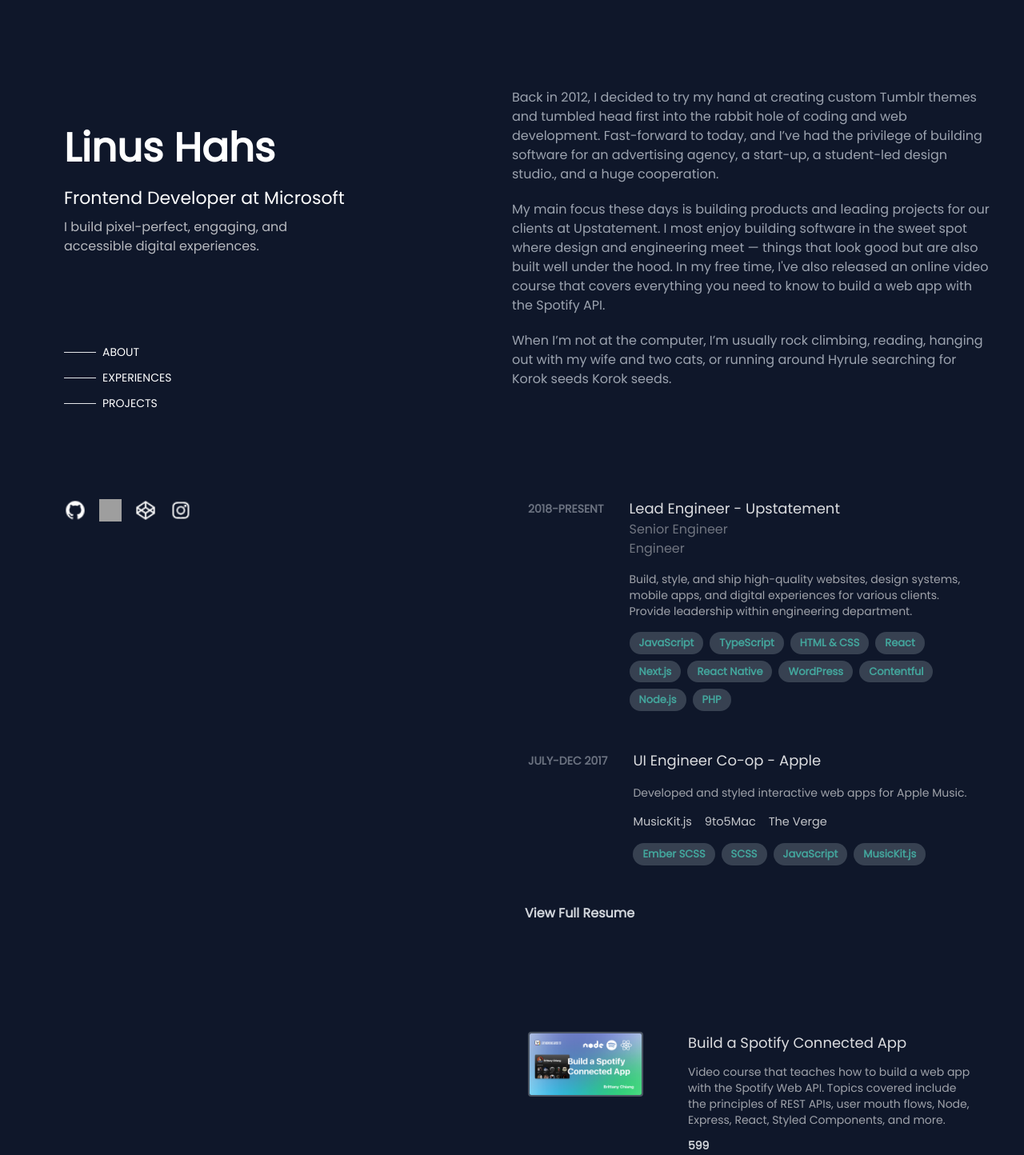
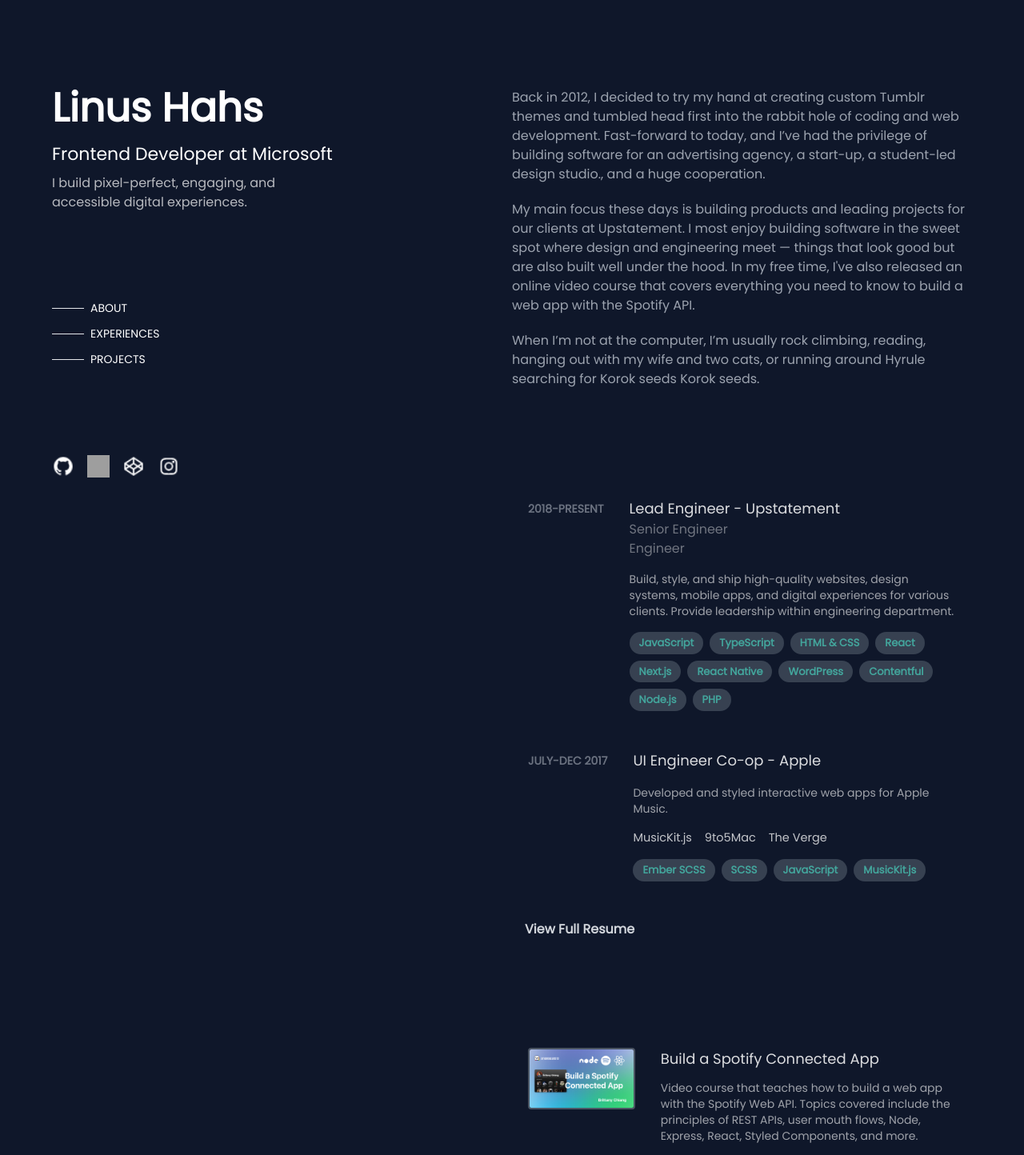
Before and after one commit to linushahs/linushahs.github.io, a React (Vite) app: page / in a window 1280 px wide. Shown: the top 1444 px of the page at 80% size. Built offline with nearby package versions, Linux system fonts and the light colour scheme; grey boxes are pictures that could not be loaded.

Commit message:
Changed projects hover state

```diff
--- a/index.html
+++ b/index.html
@@ -4,7 +4,7 @@
     <meta charset="UTF-8" />
     <link rel="icon" type="image/svg+xml" href="/vite.svg" />
     <meta name="viewport" content="width=device-width, initial-scale=1.0" />
-    <title>Vite + React + TS</title>
+    <title>Linus Hahs</title>
     <link
       href="https://unpkg.com/boxicons@2.1.4/css/boxicons.min.css"
       rel="stylesheet"
--- a/package.json
+++ b/package.json
@@ -11,7 +11,8 @@
   },
   "dependencies": {
     "react": "^18.2.0",
-    "react-dom": "^18.2.0"
+    "react-dom": "^18.2.0",
+    "tailwind-merge": "^2.2.1"
   },
   "devDependencies": {
     "@types/react": "^18.2.55",
--- a/src/App.tsx
+++ b/src/App.tsx
@@ -1,12 +1,12 @@
 import "./App.css";
-import ExperienceCard from "./Components/ExperienceCard";
-import About from "./Components/About";
-import Profile from "./Components/Profile";
-import Projects from "./Components/Projects";
+import ExperienceCard from "./components/ExperienceCard";
+import About from "./components/About";
+import Profile from "./components/Profile";
+import Projects from "./components/Projects";
 
 function App() {
   return (
-    <div className="container h-screen flex basis-[50%]">
+    <div className="container flex pt-[110px]">
       <div className="w-full">
         <Profile />
       </div>
--- a/src/Components/About.tsx
+++ b/src/Components/About.tsx
@@ -1,6 +1,6 @@
 function About() {
   return (
-    <div id="about" className="h-full flex justify-center pt-[110px]">
+    <div id="about" className="h-full flex justify-center">
       <div className="text-gray-400 flex flex-col gap-5 ">
         <p>
           Back in 2012, I decided to try my hand at creating custom Tumblr
--- a/src/Components/Profile.tsx
+++ b/src/Components/Profile.tsx
@@ -8,12 +8,16 @@
   const socialIcons = ["github", "linkedin", "codepen", "instagram"];
 
   return (
-    <div className="fixed h-full flex pl-10 items-center">
-      <div className="flex flex-col justify-between gap-[110px]">
+    <div className="fixed h-full flex ">
+      <div className="flex flex-col gap-[110px]">
         {/* top bar */}
         <div className="flex flex-col gap-2 justify-between">
-          <h1 className="text-white text-[50px] font-bold">Linus Hahs</h1>
-          <p className="normal text-[22px]">Frontend Developer at Microsoft</p>
+          <h1 className="text-white text-[50px] font-bold leading-[50px]">
+            Linus Hahs
+          </h1>
+          <p className="normal text-[22px] mt-2">
+            Frontend Developer at Microsoft
+          </p>
           <span className=" text-white opacity-[70%]">
             I build pixel-perfect, engaging, and <br /> accessible digital
             experiences.
--- a/src/Components/Projects.tsx
+++ b/src/Components/Projects.tsx
@@ -1,120 +1,65 @@
-import React, { useState, useEffect } from "react";
+import { useState } from "react";
+import { listOfProjects } from "../constants";
+import { twMerge } from "tailwind-merge";
 
-interface ProjectSection {
-  image: string;
-  title: string;
-  description: string;
-  rating?: string;
-  buttons?: { name: string }[];
-}
+function Projects() {
+  const [hoveredItem, setHoveredItem] = useState("");
+  const [isHovered, setIsHovered] = useState(false);
 
-function Projects(): JSX.Element {
-  const projectSections: ProjectSection[] = [
-    {
-      image: "/course-card.png",
-      title: "Build a Spotify Connected App",
-      description:
-        "Video course that teaches how to build a web app with the Spotify Web API. Topics covered include the principles of REST APIs, user mouth flows, Node, Express, React, Styled Components, and more.",
-      rating: "599",
-      buttons: [
-        { name: "React" },
-        { name: "Express" },
-        { name: "Spotify API" },
-        { name: "Heroku" },
-      ],
-    },
-    {
-      image: "/spotify-profile.png",
-      title: "Spotify Profile",
-      description:
-        "We ap for visualizing personalized Spotify data. View your top artists, top tracks, recently played tracks, and detailed audio information about each track. Create and save new playlists of recommended tracks based on your existing playlists and more.",
-      rating: "599",
-      buttons: [
-        { name: "Gatsby" },
-        { name: "Styled Components" },
-        { name: "Netlify" },
-      ],
-    },
-    {
-      image: "/halcyon.png",
-      title: "Halcyon Theme",
-      description:
-        "Minimal dark blue theme for VS Code, Sublime Text, Atom, iTerm, and more.",
-      rating: "100k+ Installs",
-    },
-    {
-      image: "/spotify-profile.png",
-      title: "linushahs.com (v4)",
-      description:
-        "And old portfolio site built with Gatsby with 6k+ stars and 3k+ forks.",
-      rating: "6,975",
-      buttons: [
-        { name: "Gatsby" },
-        { name: "Styled Components" },
-        { name: "Netlify" },
-      ],
-    },
-  ];
+  const handleMouseEnter = (title: string) => {
+    setIsHovered(true);
+    setHoveredItem(title);
+  };
 
-  const [aspectRatio, setAspectRatio] = useState<number | null>(null);
-  const [flexBasisWidth, setFlexBasisWidth] = useState<number>(0);
-
-  useEffect(() => {
-    const firstImage = new Image();
-    firstImage.onload = () => {
-      setAspectRatio(firstImage.width / firstImage.height);
+  const handleMouseLeave = () => {
+    setIsHovered(false);
+    setHoveredItem("");
   };
-    firstImage.src = projectSections[0].image;
-
-    const gap = 8; // Adjust according to your design
-    const totalGapWidth = gap * (projectSections.length - 1);
-    const containerWidth =
-      document.getElementById("projects")?.offsetWidth ?? 0;
-    const flexBasisWidth =
-      (containerWidth - totalGapWidth) / projectSections.length; // Equal width for each item
-    setFlexBasisWidth(flexBasisWidth);
-  }, [projectSections]);
 
   return (
     <div id="projects" className="mt-[120px] flex flex-col gap-10">
-      {projectSections.map((section, index) => (
+      {listOfProjects.map(
+        ({ title, image, description, rating, skills }, index) => (
           <section
             key={index}
-          className="hover:bg-gray-800 rounded py-4 px-5 cursor-pointer flex gap-8 justify-center items-center"
+            onMouseEnter={() => handleMouseEnter(title)}
+            onMouseLeave={handleMouseLeave}
+            className={twMerge(
+              "group rounded py-4 px-5 cursor-pointer flex gap-8 justify-center items-center transition-all duration-500 ease-in-out",
+              isHovered
+                ? hoveredItem === title
+                  ? "bg-gray-800"
+                  : "opacity-60"
+                : "opacity-100"
+            )}
           >
-          <div className="w-[30%] self-start">
-            {aspectRatio && (
+            <div className="w-[25%] self-start">
               <img
-                src={section.image}
-                alt={section.title}
+                src={image}
+                alt={title}
                 className="w-full h-auto rounded border-gray-600 border-2"
-                style={{ aspectRatio, width: flexBasisWidth }}
               />
-            )}
             </div>
-          <div
-            className="flex flex-col gap-3 flex-1"
-            style={{ width: `calc(70% - ${flexBasisWidth}px)` }}
-          >
-            <h1 className="text-white opacity-[85%] text-lg">
-              {section.title}
+            <div className="flex flex-col gap-3 flex-1">
+              <h1 className="group-hover:text-primary transition-colors duration-150 ease-in text-white opacity-[85%] text-lg">
+                {title}
               </h1>
               <div>
                 <p className="text-white opacity-[60%] text-sm">
-                {section.description}
+                  {description}
                 </p>
               </div>
-            {section.rating && (
+              {rating && (
                 <div className="text-gray-300 font-semibold text-sm">
-                {section.rating}
+                  {rating}
                 </div>
               )}
-            {section.buttons && (
+              {skills && (
                 <div className="flex flex-wrap gap-2">
-                {section.buttons.map((button, i) => (
+                  {skills.map((skill, i) => (
                     <div key={i}>
-                    <button className="bg-gray-700 text-[13px] text-[#43A59C] font-semibold rounded-full px-3 py-1">
-                      {button.name}
+                      <button className="bg-gray-700 text-[13px] text-primary font-semibold rounded-full px-3 py-1">
+                        {skill.name}
                       </button>
                     </div>
                   ))}
@@ -122,7 +67,8 @@
               )}
             </div>
           </section>
-      ))}
+        )
+      )}
       <a href="#" className="pl-4 text-gray-300 text-md font-semibold">
         {" "}
         View Full Project Archive
--- /dev/null
+++ b/src/constants/index.ts
@@ -0,0 +1,55 @@
+
+interface ProjectSection {
+    image: string;
+    title: string;
+    description: string;
+    rating?: string;
+    skills?: { name: string }[];
+}
+
+export const listOfProjects: ProjectSection[] = [
+    {
+        image: "/course-card.png",
+        title: "Build a Spotify Connected App",
+        description:
+            "Video course that teaches how to build a web app with the Spotify Web API. Topics covered include the principles of REST APIs, user mouth flows, Node, Express, React, Styled Components, and more.",
+        rating: "599",
+        skills: [
+            { name: "React" },
+            { name: "Express" },
+            { name: "Spotify API" },
+            { name: "Heroku" },
+        ],
+    },
+    {
+        image: "/spotify-profile.png",
+        title: "Spotify Profile",
+        description:
+            "We ap for visualizing personalized Spotify data. View your top artists, top tracks, recently played tracks, and detailed audio information about each track. Create and save new playlists of recommended tracks based on your existing playlists and more.",
+        rating: "599",
+        skills: [
+            { name: "Gatsby" },
+            { name: "Styled Components" },
+            { name: "Netlify" },
+        ],
+    },
+    {
+        image: "/halcyon.png",
+        title: "Halcyon Theme",
+        description:
+            "Minimal dark blue theme for VS Code, Sublime Text, Atom, iTerm, and more.",
+        rating: "100k+ Installs",
+    },
+    {
+        image: "/spotify-profile.png",
+        title: "linushahs.com (v4)",
+        description:
+            "And old portfolio site built with Gatsby with 6k+ stars and 3k+ forks.",
+        rating: "6,975",
+        skills: [
+            { name: "Gatsby" },
+            { name: "Styled Components" },
+            { name: "Netlify" },
+        ],
+    },
+];
--- a/src/index.css
+++ b/src/index.css
@@ -12,7 +12,7 @@
 
 @layer components {
   .container {
-    @apply max-w-[1200px] mx-auto;
+    @apply max-w-[1150px] mx-auto;
   }
   .normal {
     @apply text-white opacity-[100%];
--- a/tailwind.config.js
+++ b/tailwind.config.js
@@ -1,8 +1,14 @@
 /** @type {import('tailwindcss').Config} */
 export default {
   content: ["./index.html", "./src/**/*.{js,ts,jsx,tsx}"],
-  theme: {},
-  // plugins: [require("@tailwindcss/forms")],
+  theme: {
+    extend: {
+      colors: {
+        primary: "#43A59C",
+      },
+    },
+  },
+
   corePlugins: {
     container: false,
   },
```
Also changed, not shown: 2 other files (tests, documents, lock files or other folders). Lines whose indentation alone changed are shown as unchanged.
